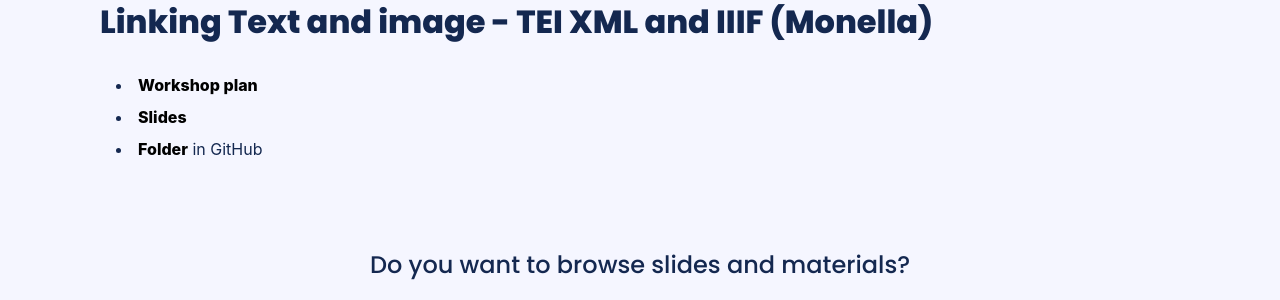
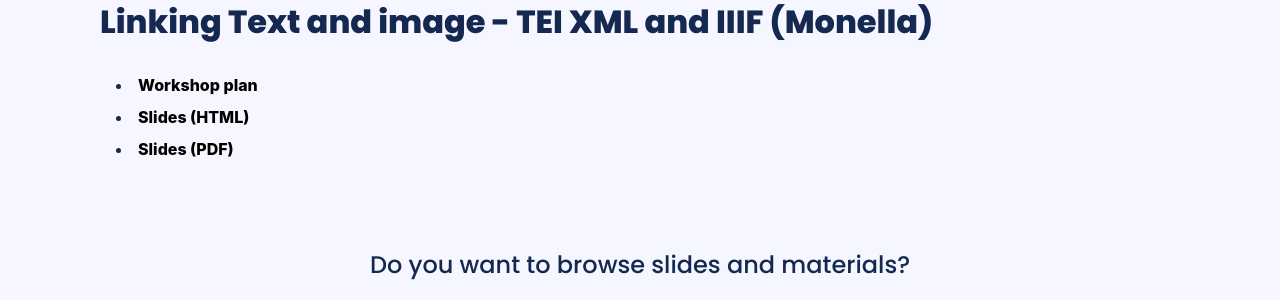
Before and after one commit to vedph/summercamp, a Jekyll site: the page built from materials/monella/index.html, in a window 1280 px wide. Shown: the part 214-514 px from the top of the page. Built offline with Jekyll 4.4.1, drawn with Linux system fonts in a browser that asks for light colours; nearby versions of some CDN libraries; some web fonts are replaced.

Commit message:
Insert link to PDF slides; remove link to GitHub

```diff
--- a/materials/monella/index.html
+++ b/materials/monella/index.html
@@ -11,11 +11,14 @@
         <a href="plan/index.html">Workshop plan</a>
     </li>
     <li>
-        <a href="slides/index.html" target="_blank">Slides</a>
+        <a href="slides/index.html" target="_blank">Slides (HTML)</a>
     </li>
-    <li><a href="https://github.com/vedph/event_materials/tree/master/2020_summer_camp/strand_1_text/iiif"
+    <li>
+        <a href="pdf_slides/iiif2020.pdf" target="_blank">Slides (PDF)</a>
+    </li>
+    <!--li><a href="https://github.com/vedph/event_materials/tree/master/2020_summer_camp/strand_1_text/iiif"
             alt="_target"
             target="_blank">
         Folder</a> in GitHub
-    </li>
+    </li-->
 </ul>
```
